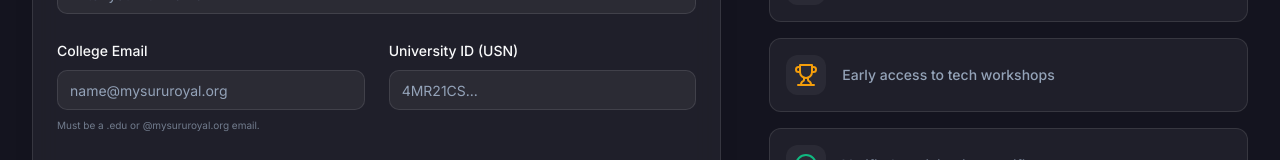
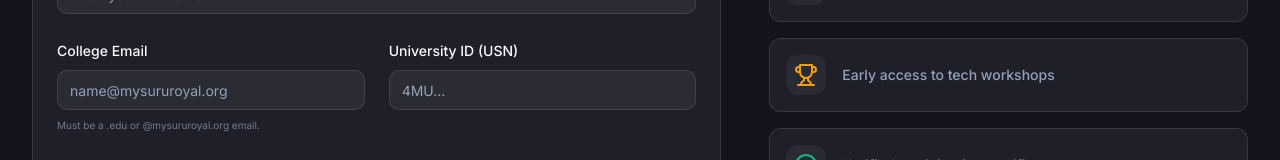
Before and after one commit to zubaida-yasmeen/aws-cloud-club-mrit, a Next.js app: page /join in a window 1280 px wide. Shown: the part 517-677 px from the top of the page. Built offline with nearby package versions, Linux system fonts and the light colour scheme; no server answers.

Commit message:
placeholder 4MU...

```diff
--- a/src/app/join/page.tsx
+++ b/src/app/join/page.tsx
@@ -1,4 +1,3 @@
-
 "use client";
 
 import * as React from "react";
@@ -179,7 +178,7 @@ export default function JoinPage() {
                         <FormItem>
                           <FormLabel>University ID (USN)</FormLabel>
                           <FormControl>
-                            <Input placeholder="4MR21CS..." {...field} className="bg-white/5 border-white/10 focus:border-primary/50" />
+                            <Input placeholder="4MU..." {...field} className="bg-white/5 border-white/10 focus:border-primary/50" />
                           </FormControl>
                           <FormMessage />
                         </FormItem>
```
